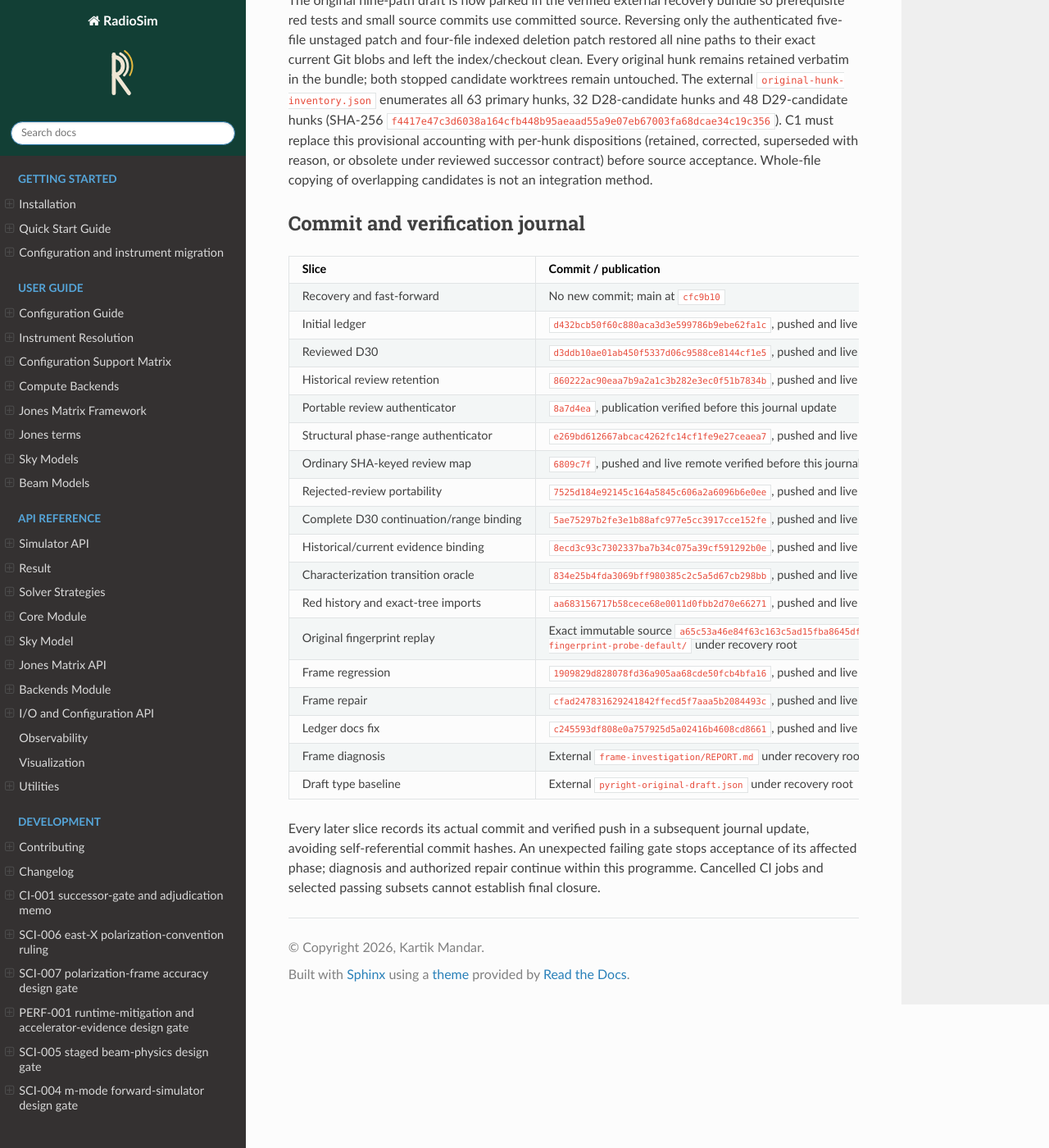
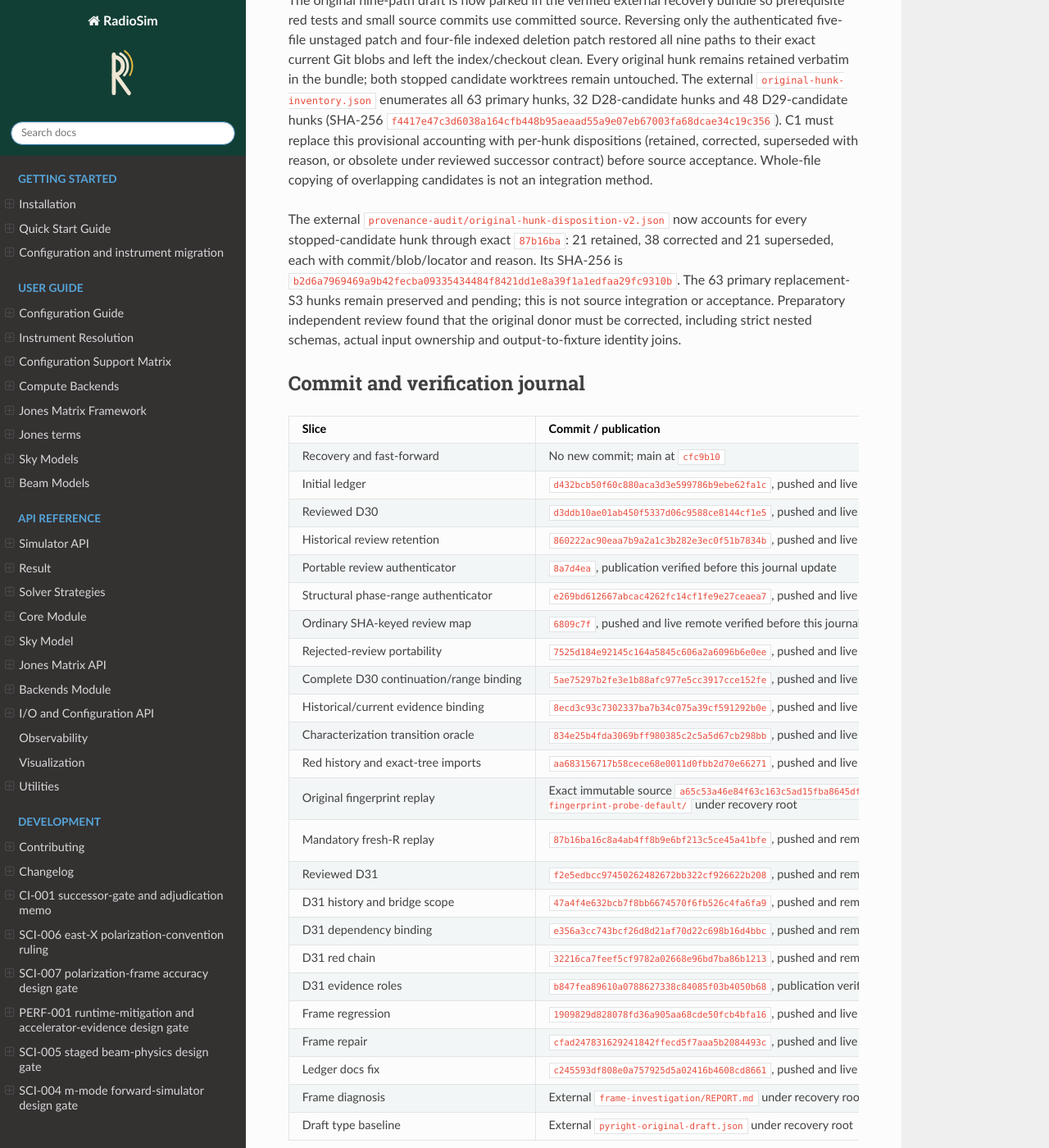
Before and after one commit to RRI-interferometry/RRIVis, a Sphinx documentation site: the page built from docs/development/completion_ledger.md, in a window 1280 px wide and 1400 px high, scrolled down 1426 px. Shown: the whole window at 82% size. Built offline with Sphinx 7.4.7 and the Read the Docs theme 3.1.0, drawn with Linux system fonts in a browser that asks for light colours; some of the changed text lies outside the part shown.

Commit message:
docs: record D31 validator and replay progress

```diff
--- a/docs/development/completion_ledger.md
+++ b/docs/development/completion_ledger.md
@@ -39,11 +39,11 @@
 
 | ID | Authority and current observation | Required result / small slices | Verification and acceptance | State |
 |---|---|---|---|---|
-| A1 | SCI-004 design Sections 13.7/14; D28/D29 committed review headers remain pending; stopped candidate has unequal review-pin/chain cardinality | Authenticate original records; reviewed prospective historical exceptions and main-only phase ranges; strict validator repair | Two fresh reviews of identical design bytes; full ancestry/path/blob checks and hostile mutations; preserve historical red inventories 29 + 6 + 2 | D30 recovery/range helpers, complete continuation review map and terminal-R resolver pushed; red replay integration and full phase gates remain pending |
-| A2 | D29 five-path candidate and original fingerprint R3 `a65c53a46e84f63c163c5ad15fba8645df33d1d2`; replacement-S3 overlaps two evidence paths | Integrate minimal historical/current binding and oracle deltas by hunk; isolate exact historical imports; freeze prerequisite range tip | Exactly two expected failures and three controls at historical source; explicit source path, PYTHONNOUSERSITE=1 and verified radiosim.__file__; complete governed serial suite | Historical/current evidence binding pushed; original fingerprint replay verified; fresh-R replay integration pending |
+| A1 | SCI-004 design Sections 13.7/14; D30 review recovery and D31 runtime-input ownership correction | Authenticate original records; reviewed historical exceptions and main-only phase ranges; strict validator repair | Two fresh reviews of identical design bytes; full ancestry/path/blob checks and hostile mutations; preserve historical red inventories 29 + 6 + 2 | D31 history, dependency, red and evidence bindings pushed; D30 remains range origin; complete terminal-R gates pending |
+| A2 | D29 five-path candidate and original fingerprint R3 `a65c53a46e84f63c163c5ad15fba8645df33d1d2`; replacement-S3 overlaps two evidence paths | Integrate historical/current binding and oracle deltas by hunk; isolate exact historical imports; freeze terminal R | Exactly two expected failures and three controls at historical source; explicit source path, PYTHONNOUSERSITE=1 and verified radiosim.__file__; complete governed serial suite | Original fingerprint replay verified; exact-87b fresh replay passed on Python 3.11 and 3.12; later terminal R still requires its own gates |
 | B1 | Failed CI at `cfc9b10`; frame certificate reports outside-slab horizon sign mismatches | Reproduce operational/frozen root/guard/slab issue with environment provenance; reviewed correction if contract changes; focused fix | Independent physics and numerical diagnosis; decisive regression with unchanged scientific budgets; serial and compatibility jobs | Repair pushed; 13 frame tests pass on both Python versions and all seven public integration tests pass on Python 3.12; final exact-SHA CI remains pending |
 | B2 | Failed CI reports SciPy intersphinx inventory ConnectTimeout | Inspect failed logs and current retrieval; bounded reliability fix if reproduced/justified | Clean warnings-as-errors Sphinx build; retain documentation validation | Fresh retrieval succeeded for all inventories; original CI ConnectTimeout remains an observed transient retrieval failure |
-| C1 | D25 production v2 contract; preserved five-file replacement-S3 draft has 2,885 added and 145 removed handwritten lines | Account for every original hunk; separate strict input manifests, result records, evidence/schema, acceptance validation and hostile tests into coherent source commits | Path-independent reconstruction/relocation, semantic mutation and malformed-input rejection; exact nine-key production family and retained manifests | Pending A1/A2 |
+| C1 | D25 production v2 contract and D31 same-run runtime input anchor; preserved draft has strict-schema and same-run-join defects | Account for every original hunk; corrected input manifests, runtime identity bridge, result records, evidence/schema, acceptance and hostile tests in coherent source commits | Path-independent reconstruction/relocation, semantic mutation and malformed-input rejection; exact nine-key production family and retained manifests; seven modified paths plus four authenticated disposals | D31 grants the required solver anchor and one synthetic fixture repair; source implementation waits for terminal-R gates |
 | C2 | SCI-004 M3 Sections 10–14; four rejected-artifact deletions and six null sentinels | Complete replacement source range; authenticate disposal; generate new evidence from clean exact terminal source tip; separate E and A commits | HDF5/bounded reads, summary, UVFITS/MS read-back, full correlations/time/solver/provenance; all families; retained non-gating performance; fresh independent manual/numerical/schema acceptance | Pending C1/B1 |
 | D1 | SCI-004 Sections 7/9/15; public solver currently rejects HEALPix/hybrid and non-scalar beams; accepted SCI-005 beam contracts remain authoritative | Reviewed successor public support contract; integrate point/HEALPix/hybrid full Stokes; stationary squint and applicable full-efield support through canonical BeamSystem/Jones | Public API and CLI tests; dense/sparse pixel measure, frequencies, tangent/receptor frames, component provenance; common direct oracle and two-tier predicates | Inventory underway; successor contract before implementation |
 | D2 | SCI-004 Section 9 defers public backend routing; current dense public path is NumPy | Route dense contraction/synthesis through requested backend; enforce real precision/x64; stream budgeted transfer blocks; implement canonical worker scheduling | Public NumPy/JAX/Dask parity, precision rejection, allocation-before-budget rejection, scheduling instrumentation and worker invariance; independent computational review | Pending D1 contract |
@@ -68,6 +68,15 @@
 contract) before source acceptance. Whole-file copying of overlapping candidates
 is not an integration method.
 
+The external `provenance-audit/original-hunk-disposition-v2.json` now accounts
+for every stopped-candidate hunk through exact `87b16ba`: 21 retained, 38
+corrected and 21 superseded, each with commit/blob/locator and reason. Its
+SHA-256 is `b2d6a7969469a9b42fecba09335434484f8421dd1e8a39f1a1edfaa29fc9310b`.
+The 63 primary replacement-S3 hunks remain preserved and pending; this is not
+source integration or acceptance. Preparatory independent review found that
+the original donor must be corrected, including strict nested schemas, actual
+input ownership and output-to-fixture identity joins.
+
 ## Commit and verification journal
 
 | Slice | Commit / publication | Evidence |
@@ -85,6 +94,12 @@
 | Characterization transition oracle | `834e25b4fda3069bff980385c2c5a5d67cb298bb`, pushed and live remote verified | Both reviewers ACCEPT patch `02f54ca4de1fe651b358643a311df6f8e3b1a34fbb4fc4bad630458f12ece67f`; general observation-set oracle passes; dedicated v2 assertion retains exact ordered manifest requirement; historical replay verified separately |
 | Red history and exact-tree imports | `aa683156717b58cece68e0011d0fbb2d70e66271`, pushed and live remote verified | Both reviewers ACCEPT round-2 patch `caa54bcf0970ee3b6e0dbe5b931fe7957b172f2fd66405dd65d3a5be4b2f9c28`; 58 tests pass; exact three-record inheritance and 29 + 6 + 2 inventories verified; package/source symlink escapes reject; fresh replay remains a separate pending repair |
 | Original fingerprint replay | Exact immutable source `a65c53a46e84f63c163c5ad15fba8645df33d1d2`; external `historical-fingerprint-probe-default/` under recovery root | Python 3.11 serial replay: exactly two governed assertion failures followed by three passing controls in 943.03s; explicit historical source, user-site exclusion and resolved package import verified; JUnit SHA-256 `370aff752a2f17af428f928860e3dc6a4dd4306d4468f46f4947c127156efdbd`; no frame/collection failure or skip; separate fresh-R replay remains required |
+| Mandatory fresh-R replay | `87b16ba16c8a4ab4ff8b9e6bf213c5ce45a41bfe`, pushed and remote verified | Both reviewers ACCEPT; ordered qualified JUnit/terminal-summary classifier, exact-source import and before/after checkout checks; external `terminal-r-87b16ba/validation.json`: Python 3.11 outer test passed in 978.55s and Python 3.12 in 1059.45s, each requiring the two-red/three-control child and separate passing general oracle; observations apply only to exact 87b |
+| Reviewed D31 | `f2e5edbcc97450262482672bb322cf926622b208`, pushed and remote verified | Both reviewers ACCEPT identical candidate; exact memo/companion/full-patch pins and finalization in own header; grants runtime input anchor without changing scientific computation or twenty serialized solver keys; no phase acceptance |
+| D31 history and bridge scope | `47a4f4e632bcb7f8bb6674570f6fb526c4fa6fa9`, pushed and remote verified | Both reviewers ACCEPT patch `e12eb244f2a05070311306825ede95c7ecd184d0d46a9dc350db2f938d91dae1`; 90 tests pass; exact sole design successor, distinct D30 origin, per-commit and cumulative AST restrictions; focused Pyright zero |
+| D31 dependency binding | `e356a3cc743bcf26d8d21af70d22c698b16d4bbc`, pushed and remote verified | Both reviewers ACCEPT patch `de52dc45745e7b1c719abaa1950f69e9fcbb7fe07a2a9902fb7a92a66fb099d6`; root 102 tests pass in 35.54s and independent stable run in 35.20s; another reviewer run failed only its final ambient-status check during concurrent commit-hook handling and is not counted as passing |
+| D31 red chain | `32216ca7feef5cf9782a02668e96bd7ba86b1213`, pushed and remote verified | Both reviewers ACCEPT patch `37889f77ac932690df620772aa4a4841f900afcb83a3b49faa88e181500d0d7c`; 74 nonheavy tests pass in 14.03s; original historical identities and heavy replay implementation unchanged |
+| D31 evidence roles | `b847fea89610a0788627338c84085f03b4050b68`, publication verified before this journal commit | Both reviewers ACCEPT patch `2fc9712b07a91887d0b1679a3fd11dee53aca21f6a438d6fd1b874f640bd3d21`; 307 tests pass in 38.88s; separate source-read and loaded D31/D30 joins; 112 existing strict tool diagnostics unchanged; generation still refuses an authoring tip |
 | Frame regression | `1909829d828078fd36a905aa68cde50fcb4bfa16`, pushed and live remote verified | Two controlled expected-red assertions under each Python version: mismatch count 1, not 0; no collection/import failure |
 | Frame repair | `cfad247831629241842ffecd5f7aaa5b2084493c`, pushed and live remote verified | Both independent reviewers ACCEPT frozen full test/source patch `231f48c6d0d4bae419bb0cba0091813c928be40e3100713754c3a7c5904e00cb`; 13 frame tests pass in each environment; 7 public Python-3.12 integration tests pass in 741.40s; solver strict diagnostics remain 78 with no added diagnostic |
 | Ledger docs fix | `c245593df808e0a757925d5a02416b4608cd8661`, pushed and live remote verified | Fresh Sphinx build fetched all inventories; explicit ledger orphan declaration restored warnings-as-errors success |
```
